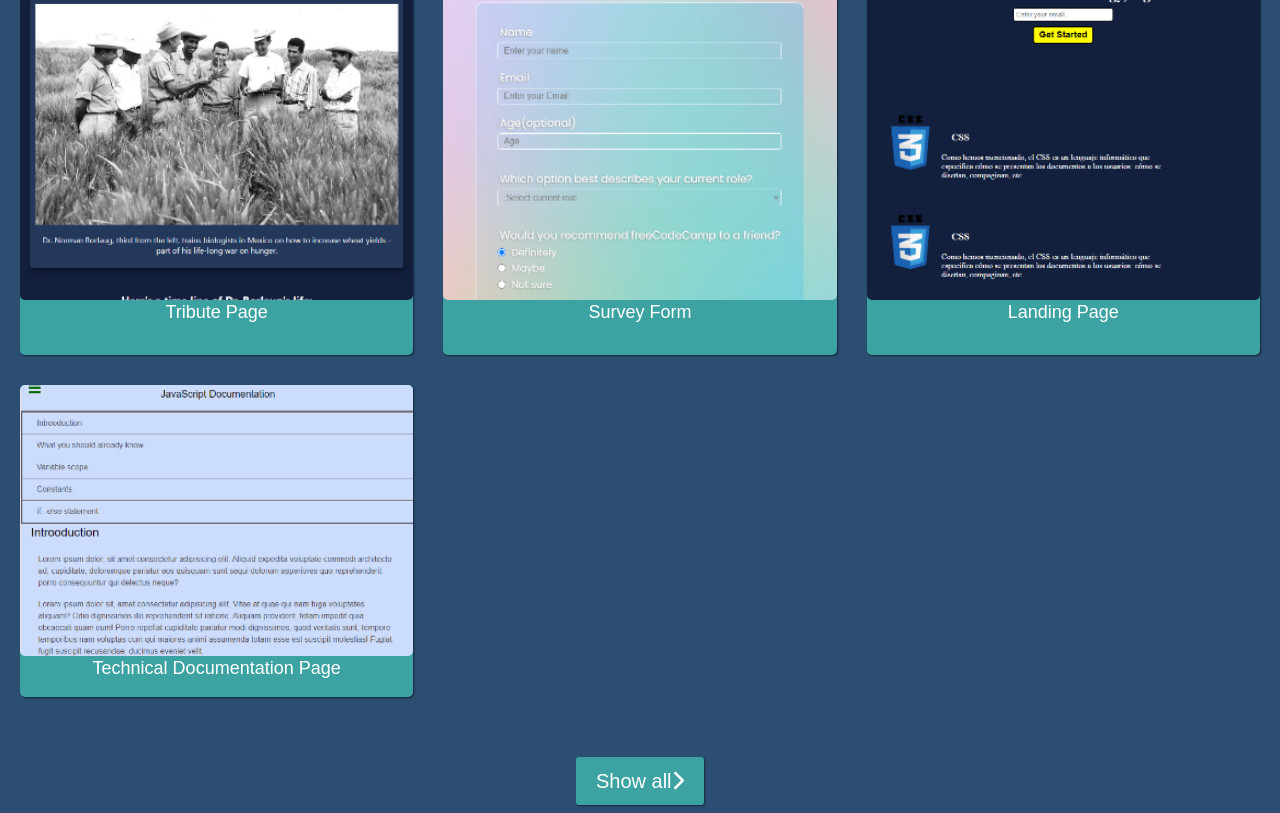
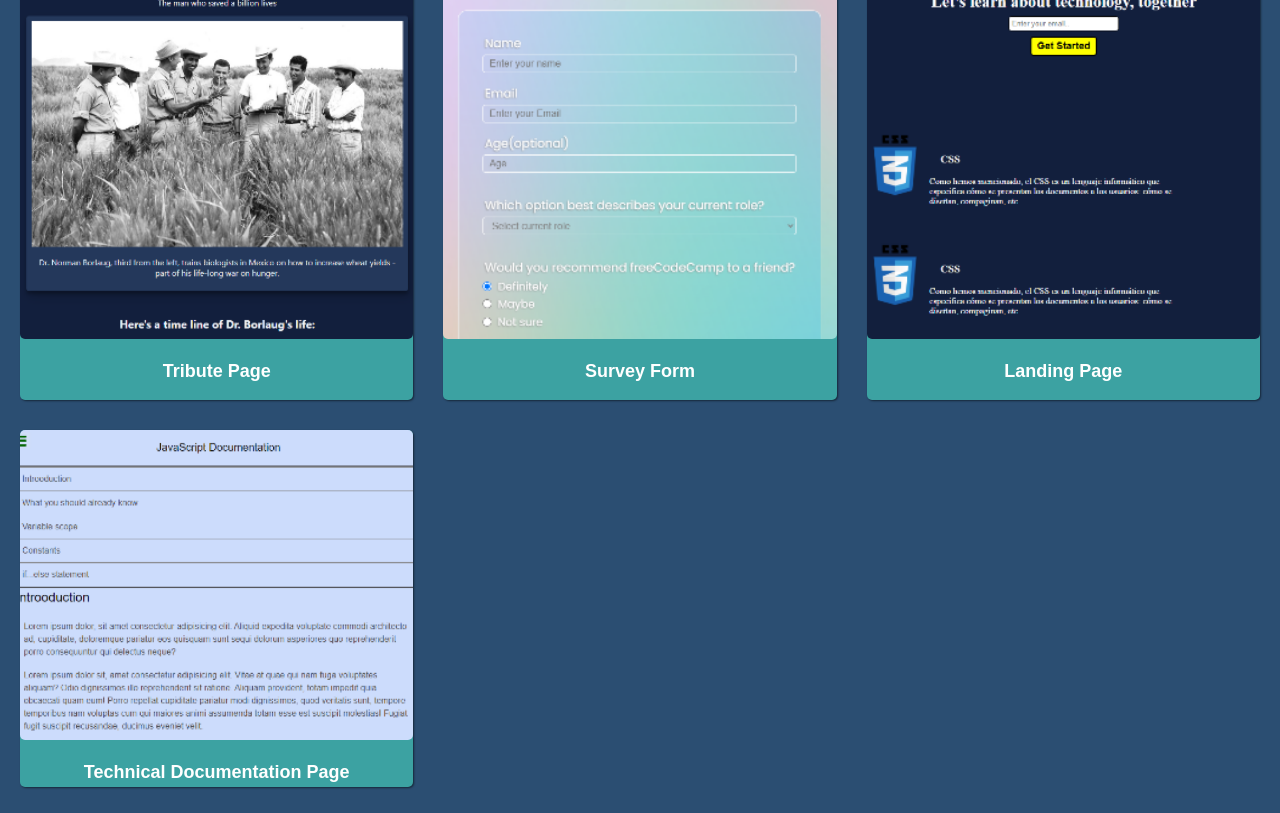
Before and after one commit to MatiasDiazDamian/PersonalPortfolioWebpage, a plain HTML site: page index.html in a window 1280 px wide. Shown: the part 1080-1893 px from the top of the page. Drawn offline with Linux system fonts and the light colour scheme.

Commit message:
Modifique descripcion de los proyectos

```diff
--- a/index.html
+++ b/index.html
@@ -31,12 +31,12 @@
             <h2>These are some of my projects</h2>
             <div class="project-container">
 
-                <a class="project" href="https://codepen.io/matiasdiazdamian/full/bGayzpy" target="_blank">
+                <a class="project project-tile" href="https://codepen.io/matiasdiazdamian/full/bGayzpy" target="_blank">
                     <img class="img-project" src="./assets/TributePage.png" alt="">
                     <p class="project-title">Tribute Page</p>
                 </a>
 
-                <a class="project" href="https://codepen.io/matiasdiazdamian/full/OJzewmy" target="_blank">
+                <a class="project project-tile" href="https://codepen.io/matiasdiazdamian/full/OJzewmy" target="_blank">
                     <img class="img-project" src="./assets/SurveyForm.png" alt="">
                     <p class="project-title">Survey Form</p>
                 </a>
--- a/style.css
+++ b/style.css
@@ -115,6 +115,11 @@ section > a{
 img{
     display: block;
 }
+.project-title{
+    font-weight: 700;
+    height: 5rem;
+    margin-top: 2rem;
+}
 
 .btn{
     font-size: 2rem;
```
